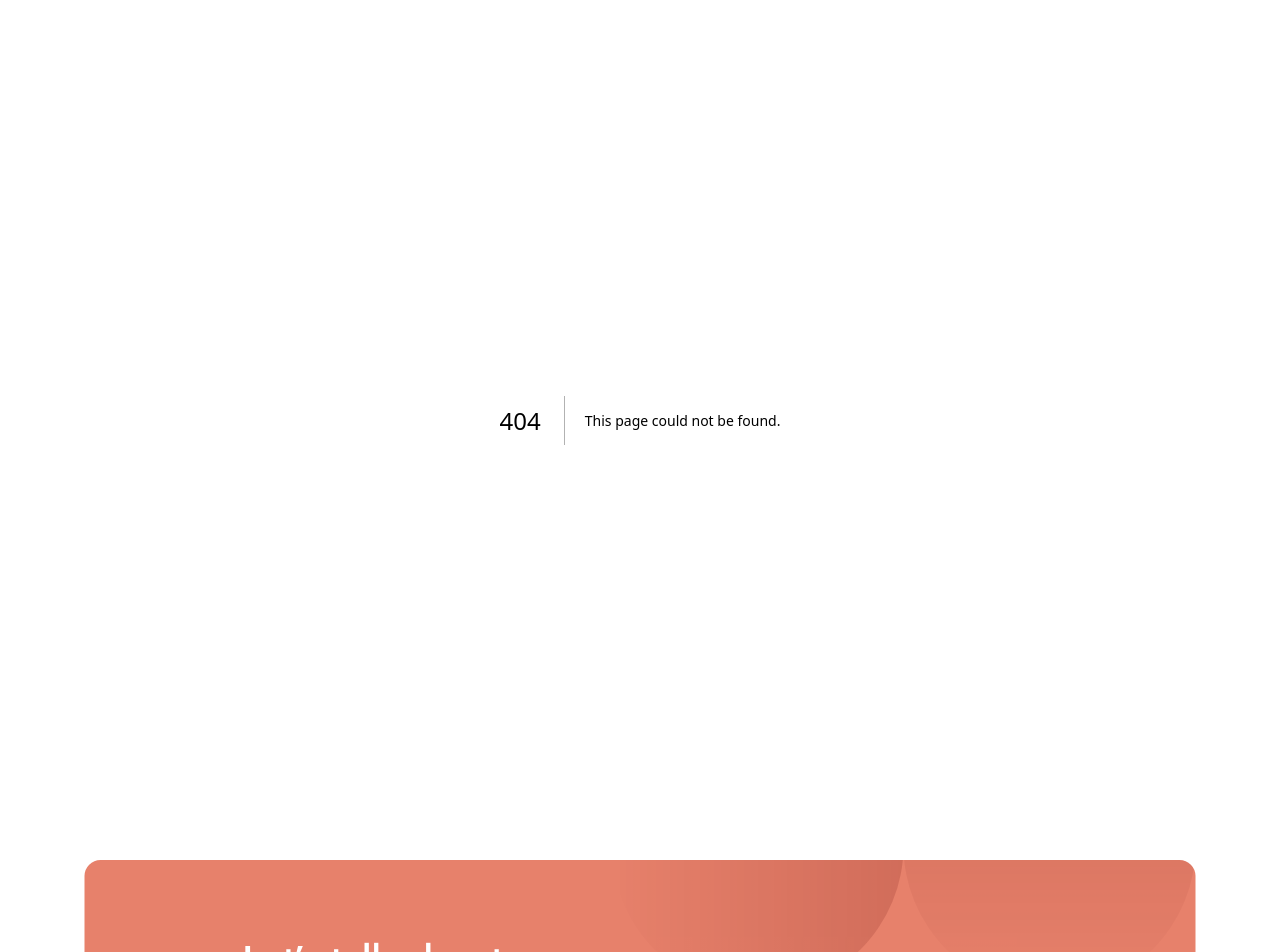
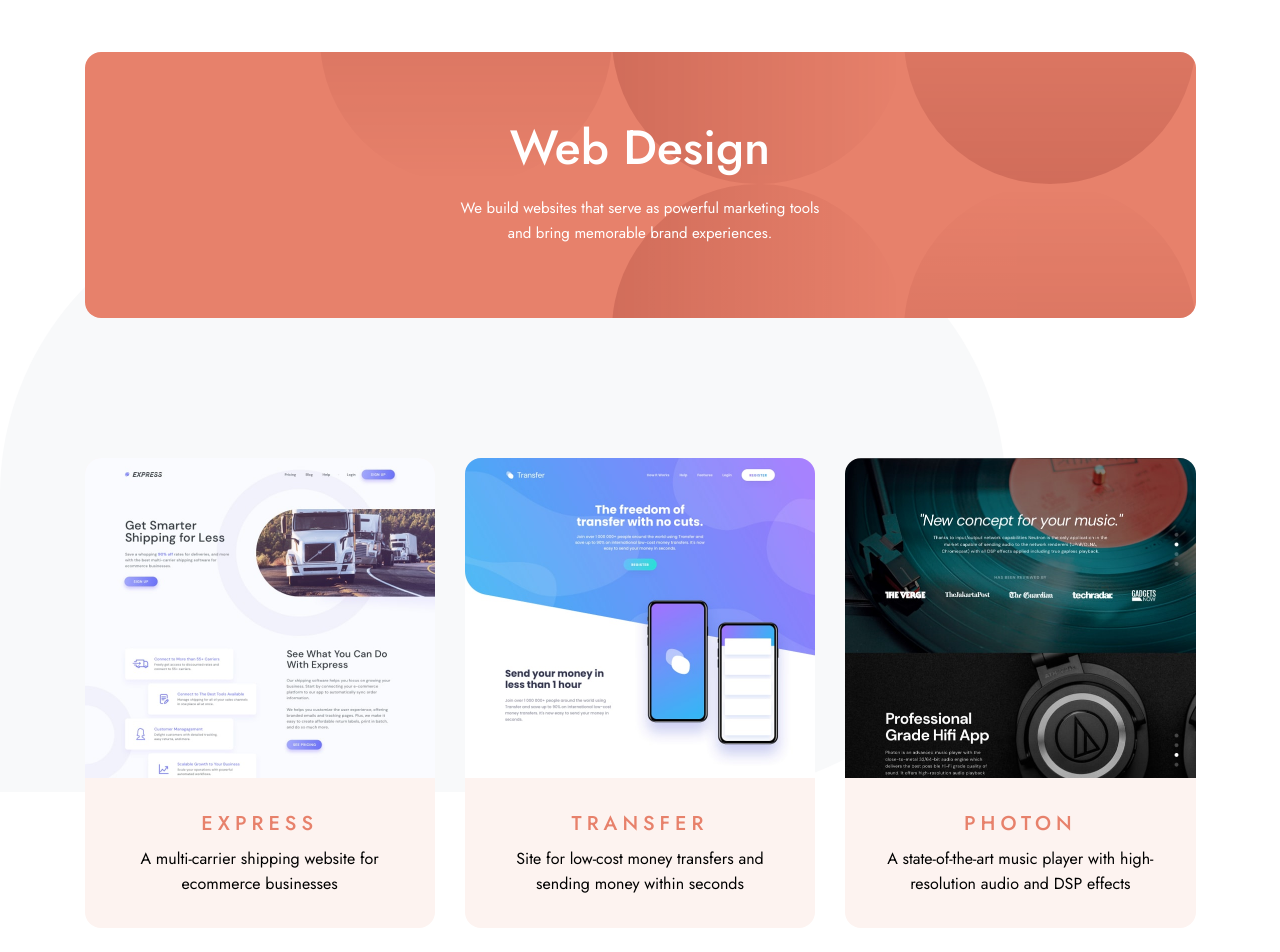
Before and after one commit to BenjaminBatres/Designo, a Next.js app: page /web-design in a window 1280 px wide. Before the commit this address had no page. Shown: the part 80-1032 px from the top of the page. Built offline with nearby package versions, Linux system fonts and the light colour scheme.

Commit message:
implemented web design page

```diff
--- /dev/null
+++ b/app/components/HeroBanner.tsx
@@ -0,0 +1,32 @@
+import Image from "next/image";
+import Pattern from "../assets/shared/desktop/bg-pattern-small-circle.svg";
+interface TProp {
+  banner: string;
+  title: string;
+  desc: string;
+}
+
+export default function HeroBanner({ banner, title, desc }: TProp) {
+  return (
+    <div className="sm:pt-8 pb-10 sm:pb-16 lg:pb-20 sm:px-7.5">
+      <div className="max-w-277.75 mx-auto py-30 px-7.5 sm:px-0 sm:py-18 bg-Peach sm:rounded-2xl flex flex-col gap-6 items-center text-white relative overflow-hidden">
+        <Image
+          src={banner}
+          alt=""
+          loading="eager"
+          className="hidden sm:block absolute sm:-top-40 right-0"
+        />
+        <Image
+          src={Pattern}
+          alt=""
+          loading="eager"
+          className="sm:hidden absolute top-10 right-10 scale-170"
+        />
+        <h2 className="text-[32px]/9 sm:text-5xl font-medium up z-10">
+          {title}
+        </h2>
+        <p className="max-w-sm text-center z-10 text-[15px]/6.25">{desc}</p>
+      </div>
+    </div>
+  );
+}
--- /dev/null
+++ b/app/components/Sections/ProjectsSections.tsx
@@ -0,0 +1,74 @@
+import Image from "next/image";
+import ExpressImg from "../../assets/web-design/desktop/image-express.jpg";
+import TransferImg from "../../assets/web-design/desktop/image-transfer.jpg";
+import PhotonImg from "../../assets/web-design/desktop/image-photon.jpg";
+import BuilderImg from "../../assets/web-design/desktop/image-builder.jpg";
+import BlogerImg from "../../assets/web-design/desktop/image-blogr.jpg";
+import CampImg from "../../assets/web-design/desktop/image-camp.jpg";
+import Leaf from "../../assets/shared/desktop/bg-pattern-leaf.svg";
+
+export default function ProjectsSections() {
+  const projects = [
+    {
+      image: ExpressImg,
+      title: "Express",
+      desc: "A multi-carrier shipping website for ecommerce businesses",
+    },
+    {
+      image: TransferImg,
+      title: "Transfer",
+      desc: "Site for low-cost money transfers and sending money within seconds",
+    },
+    {
+      image: PhotonImg,
+      title: "Photon",
+      desc: "A state-of-the-art music player with high-resolution audio and DSP effects",
+    },
+    {
+      image: BuilderImg,
+      title: "Builder",
+      desc: "Connects users with local contractors based on their location",
+    },
+    {
+      image: BlogerImg,
+      title: "Blogr",
+      desc: "Blogr is a platform for creating an online blog or publication",
+    },
+    {
+      image: CampImg,
+      title: "Camp",
+      desc: "Get expert training in coding, data, design, and digital marketing",
+    },
+  ];
+  return (
+    <section className="pt-10 sm:py-15 px-7.5 relative">
+      <Image
+        src={Leaf}
+        alt=""
+        loading="eager"
+        className="hidden md:block absolute -top-50 left-0 -z-10 "
+      />
+      <div className="max-w-277.75 mx-auto grid lg:grid-cols-3 gap-x-7.5 gap-y-8">
+        {projects.map((project, id) => (
+          <div
+            key={id}
+            className="grid sm:grid-cols-2 items-center lg:grid-cols-1 bg-[#fdf3f0] rounded-2xl"
+          >
+            <Image
+              src={project.image}
+              alt=""
+              loading="eager"
+              className="lg:rounded-t-2xl"
+            />
+            <div className="flex flex-col items-center p-8 gap-2">
+              <h2 className="text-xl text-Peach font-medium tracking-[5px] uppercase">
+                {project.title}
+              </h2>
+              <p className="text-center leading-6.25">{project.desc}</p>
+            </div>
+          </div>
+        ))}
+      </div>
+    </section>
+  );
+}
--- /dev/null
+++ b/app/web-design/page.tsx
@@ -0,0 +1,19 @@
+import React from "react";
+import HeroBanner from "../components/HeroBanner";
+import WebDesignBanner from "../assets/web-design/desktop/bg-pattern-intro-web.svg";
+import ProjectsSections from "../components/Sections/ProjectsSections";
+import ServicesShowCase from "../components/Sections/ServicesShowCase";
+export default function page() {
+  return (
+    <>
+      <HeroBanner
+        title="Web Design"
+        desc="We build websites that serve as powerful marketing tools and bring
+          memorable brand experiences."
+        banner={WebDesignBanner}
+      />
+      <ProjectsSections />
+      <ServicesShowCase />
+    </>
+  );
+}
```
